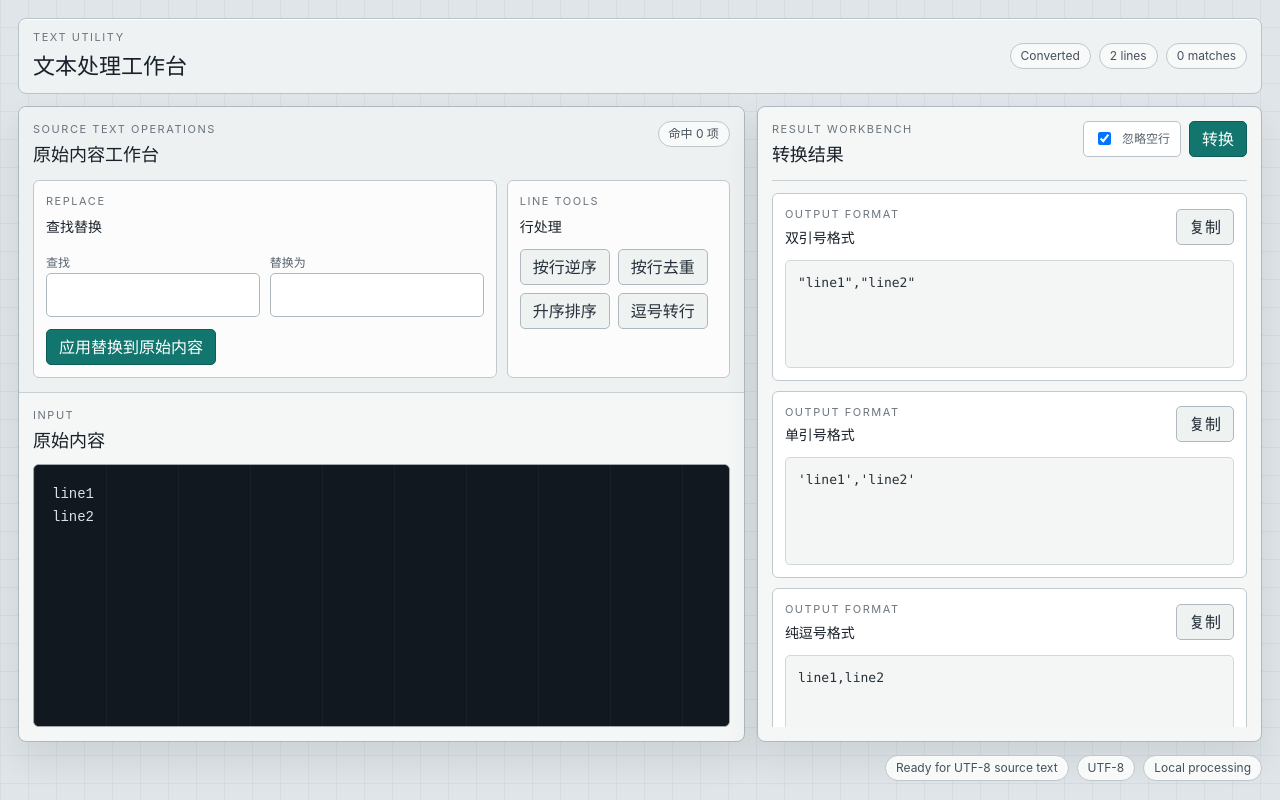
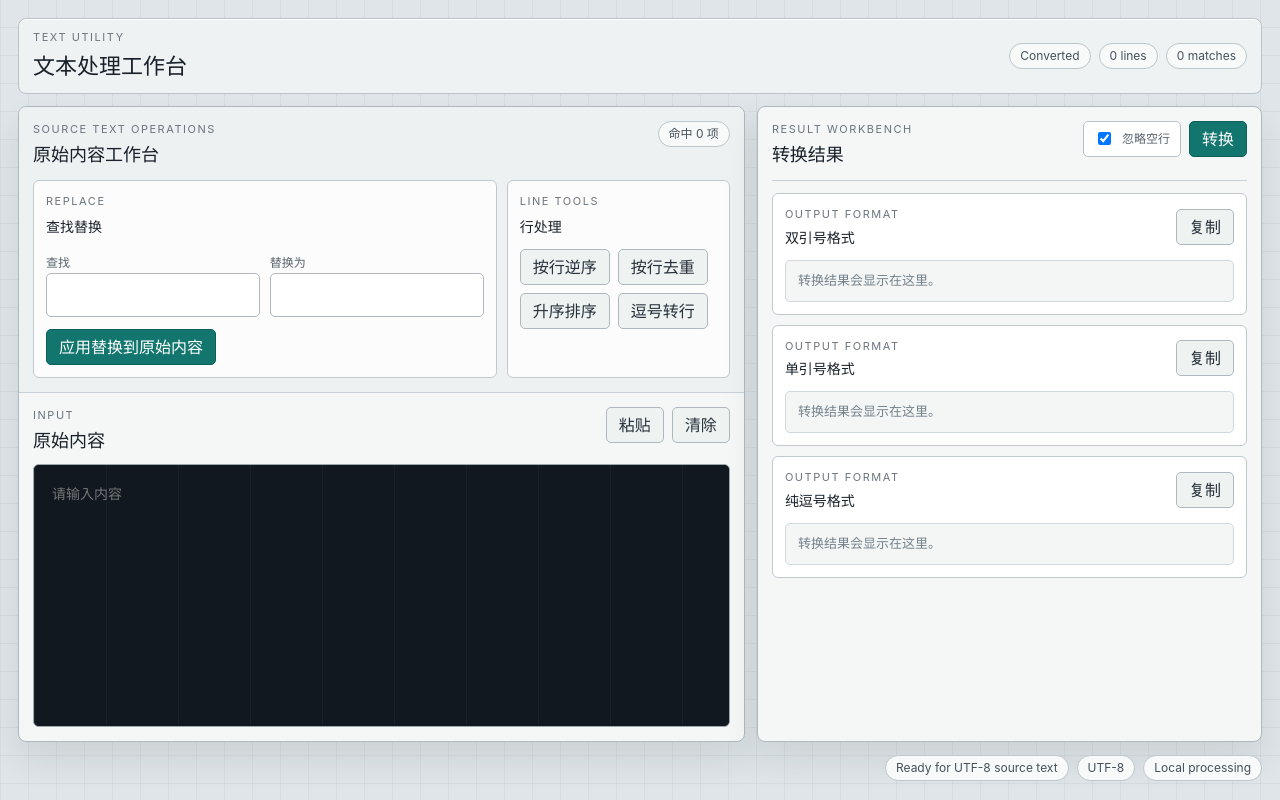
Before and after one commit to lyloou/text-tool, a React (Vite) app in the folder frontend/: page / in a window 1280 px wide. Built offline with nearby package versions, Linux system fonts and the light colour scheme.

Commit message:
Add input clipboard actions and result previews

```diff
--- a/frontend/src/App.css
+++ b/frontend/src/App.css
@@ -157,6 +157,7 @@ h3 {
 
 .source-action-row,
 .result-actions,
+.input-actions,
 .status-bar {
   display: flex;
   align-items: center;
@@ -297,24 +298,27 @@ input:focus,
 }
 
 .result-surface {
-  min-height: 108px;
-  max-height: 220px;
-  overflow: auto;
+  min-height: 42px;
+  overflow: hidden;
   border: 1px solid #d1d8dc;
   border-radius: 5px;
-  padding: 12px;
+  padding: 10px 12px;
   background: #f4f6f5;
 }
 
 .result-text,
 .empty-state {
   margin: 0;
-  white-space: pre-wrap;
-  word-break: break-word;
   font-family: "SF Mono", "Menlo", "Consolas", ui-monospace, monospace;
   font-size: 13px;
-  line-height: 1.55;
+  line-height: 20px;
   color: #26313b;
+}
+
+.result-text {
+  overflow: hidden;
+  text-overflow: ellipsis;
+  white-space: nowrap;
 }
 
 .empty-state {
@@ -377,6 +381,22 @@ mark {
   min-height: 28px;
 }
 
+.toast {
+  position: fixed;
+  left: 50%;
+  bottom: 54px;
+  transform: translateX(-50%);
+  z-index: 20;
+  padding: 10px 16px;
+  border: 1px solid #0c5f58;
+  border-radius: 6px;
+  background: #12766e;
+  color: #ffffff;
+  font-size: 14px;
+  font-weight: 700;
+  box-shadow: 0 14px 30px rgba(18, 35, 42, 0.22);
+}
+
 @media (max-width: 1180px) {
   .workspace-grid,
   .tool-grid {
@@ -399,6 +419,7 @@ mark {
   .toolbar-row,
   .panel-header,
   .result-card-header,
+  .input-actions,
   .result-actions {
     flex-direction: column;
     align-items: stretch;
--- a/frontend/src/App.tsx
+++ b/frontend/src/App.tsx
@@ -7,6 +7,7 @@ import {
   convertAllFormats,
   commaValuesToLines,
   deduplicateLines,
+  readClipboardText,
   replaceText,
   searchMatches,
   sortLinesAscending,
@@ -16,13 +17,14 @@ import {
 } from './services/tauriApi'
 
 function App() {
-  const [sourceText, setSourceText] = useState('line1\nline2')
+  const [sourceText, setSourceText] = useState('')
   const [ignoreEmptyLines, setIgnoreEmptyLines] = useState(true)
   const [replaceQuery, setReplaceQuery] = useState('')
   const [replaceWith, setReplaceWith] = useState('')
   const [sourceMatches, setSourceMatches] = useState<SearchMatch[]>([])
   const [resultOutputs, setResultOutputs] = useState<ResultOutput[]>([])
   const [status, setStatus] = useState('Ready')
+  const [toastMessage, setToastMessage] = useState('')
 
   const lineCount = useMemo(() => {
     if (!sourceText.length) {
@@ -39,6 +41,15 @@ function App() {
   useEffect(() => {
     void runConvert(sourceText)
   }, [ignoreEmptyLines])
+
+  useEffect(() => {
+    if (!toastMessage) {
+      return
+    }
+
+    const timer = window.setTimeout(() => setToastMessage(''), 1600)
+    return () => window.clearTimeout(timer)
+  }, [toastMessage])
 
   async function runConvert(nextSourceText = sourceText) {
     const outputs = await convertAllFormats(nextSourceText, ignoreEmptyLines)
@@ -91,6 +102,19 @@ function App() {
     setStatus('Converted comma values to lines')
   }
 
+  async function handleClearSource() {
+    setSourceText('')
+    await runConvert('')
+    setStatus('Cleared source text')
+  }
+
+  async function handlePasteSource() {
+    const text = await readClipboardText()
+    setSourceText(text)
+    await runConvert(text)
+    setStatus('Pasted from clipboard')
+  }
+
   async function handleCopy(output: string, label: string) {
     if (!output) {
       return
@@ -98,6 +122,7 @@ function App() {
 
     await writeClipboardText(output)
     setStatus(`Copied ${label}`)
+    setToastMessage('已复制')
   }
 
   return (
@@ -133,6 +158,8 @@ function App() {
             searchQuery={replaceQuery}
             matches={sourceMatches}
             onChange={setSourceText}
+            onClearSource={() => void handleClearSource()}
+            onPasteSource={() => void handlePasteSource()}
           />
         </div>
 
@@ -150,6 +177,12 @@ function App() {
         <span>UTF-8</span>
         <span>Local processing</span>
       </footer>
+
+      {toastMessage ? (
+        <div className="toast" role="status" aria-live="polite">
+          {toastMessage}
+        </div>
+      ) : null}
     </main>
   )
 }
--- a/frontend/src/components/InputEditor.tsx
+++ b/frontend/src/components/InputEditor.tsx
@@ -6,9 +6,11 @@ type InputEditorProps = {
   searchQuery: string
   matches: SearchMatch[]
   onChange: (value: string) => void
+  onClearSource: () => void
+  onPasteSource: () => void
 }
 
-function InputEditor({ value, searchQuery, matches, onChange }: InputEditorProps) {
+function InputEditor({ value, searchQuery, matches, onChange, onClearSource, onPasteSource }: InputEditorProps) {
   const highlightRef = useRef<HTMLDivElement>(null)
 
   function handleScroll(event: React.UIEvent<HTMLTextAreaElement>) {
@@ -27,6 +29,14 @@ function InputEditor({ value, searchQuery, matches, onChange }: InputEditorProps
           <p className="eyebrow">Input</p>
           <h2>原始内容</h2>
         </div>
+        <div className="input-actions">
+          <button className="secondary-button" type="button" onClick={onPasteSource}>
+            粘贴
+          </button>
+          <button className="secondary-button" type="button" onClick={onClearSource}>
+            清除
+          </button>
+        </div>
       </div>
       <div className="editor-stack">
         <div ref={highlightRef} className="editor-highlight-layer" aria-hidden="true">
@@ -37,7 +47,7 @@ function InputEditor({ value, searchQuery, matches, onChange }: InputEditorProps
           value={value}
           onChange={(event) => onChange(event.target.value)}
           onScroll={handleScroll}
-          placeholder={'line1\nline2'}
+          placeholder="请输入内容"
           spellCheck={false}
         />
       </div>
--- a/frontend/src/components/ResultView.tsx
+++ b/frontend/src/components/ResultView.tsx
@@ -51,7 +51,9 @@ function ResultView({
             </div>
             <div className="result-surface">
               {item.output ? (
-                <pre className="result-text">{item.output}</pre>
+                <p className="result-text" title={item.output}>
+                  {item.output}
+                </p>
               ) : (
                 <p className="empty-state">转换结果会显示在这里。</p>
               )}
--- a/frontend/src/services/tauriApi.ts
+++ b/frontend/src/services/tauriApi.ts
@@ -124,6 +124,15 @@ export async function writeClipboardText(value: string) {
   await writeText(value)
 }
 
+export async function readClipboardText() {
+  if (!isTauriRuntime) {
+    return navigator.clipboard.readText()
+  }
+
+  const { readText } = await import('@tauri-apps/plugin-clipboard-manager')
+  return readText()
+}
+
 function convertLinesLocal(input: string, mode: ConvertMode, ignoreEmptyLines: boolean) {
   return input
     .split('\n')
```
Also changed, not shown: 2 other files (tests, documents, lock files or other folders).
